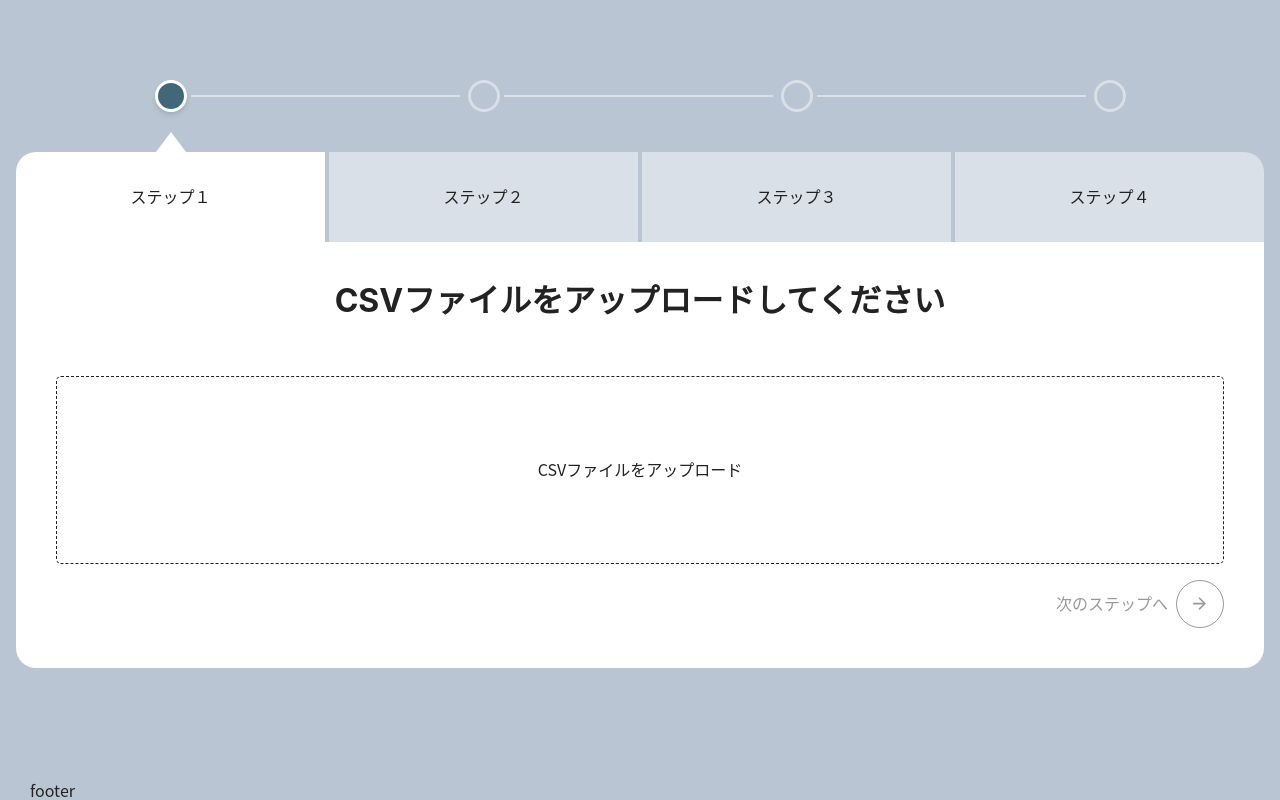
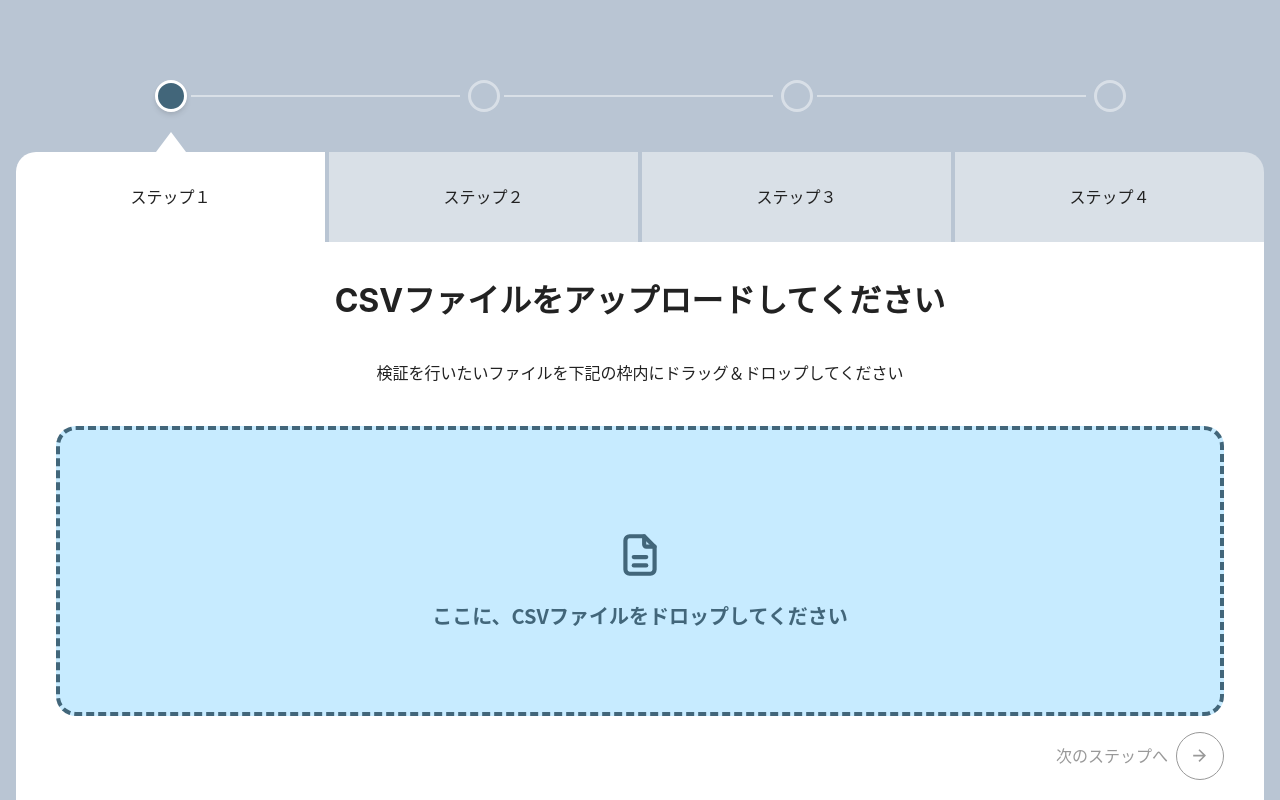
Before and after one commit to codeforjapan/OpenDataTools, a React (Create React App) app in the folder webclient/: page /upload-file in a window 1280 px wide. Shown: the top 800 px of the page. Built offline with nearby package versions, Linux system fonts and the light colour scheme.

Commit message:
CSVインポート画面のスタイリング

```diff
--- a/webclient/package.json
+++ b/webclient/package.json
@@ -21,6 +21,7 @@
     "papaparse": "^5.3.2",
     "react": "^18.2.0",
     "react-dom": "^18.2.0",
+    "react-dropzone": "^14.2.2",
     "react-error-boundary": "^3.1.4",
     "react-helmet-async": "^1.3.0",
     "react-icons": "^4.4.0",
--- a/webclient/src/features/upload/routes/FileUpload.tsx
+++ b/webclient/src/features/upload/routes/FileUpload.tsx
@@ -1,15 +1,49 @@
-import { Avatar, Box, Flex, Input } from '@chakra-ui/react';
-import { ChangeEvent, FC, useState } from 'react';
+import { Avatar, Box, Center, cssVar, Flex, Input, InputGroup } from '@chakra-ui/react';
+import { ChangeEvent, FC, useCallback, useState } from 'react';
 import { StepLayout } from '../../../components/Layout';
 import { OstNavLink } from '../../../components/Elements/OstLink';
 import { ArrowForwardIcon } from '@chakra-ui/icons';
 import parser, { ParseResult } from 'papaparse';
 import { utilCharEncoding } from 'opendatatool-datamanager';
 import { useImportDataset } from '../../../hooks/useDataset';
+import { TbFileDescription } from 'react-icons/tb';
+import { useDropzone } from 'react-dropzone';
 
 export const FileUpload: FC = () => {
   const [datasetUid, setDatasetUid] = useState<string>();
+  const [csvName, setCsvName] = useState<string>();
+
   const importRowData = useImportDataset();
+
+  const onDrop = useCallback((csvFile: any) => {
+    csvFile.forEach((file: any) => {
+      try {
+        const reader = new FileReader();
+
+        reader.onload = () => {
+          const rowData: any = reader.result;
+          const charCodeConvertedData = utilCharEncoding.toString(rowData);
+          const rowDataObject: ParseResult<any> = parser.parse(charCodeConvertedData, {
+            header: true,
+          });
+          const rowHeaders = rowDataObject.meta.fields;
+          if (!rowHeaders) return;
+          const importedDatasetUid = importRowData({
+            datasetName: file.name,
+            headers: rowHeaders,
+            rowDatas: rowDataObject.data,
+          });
+          setDatasetUid(importedDatasetUid);
+          setCsvName(file.name);
+        };
+        reader.readAsArrayBuffer(file);
+      } catch (error) {
+        return;
+      }
+    });
+  }, []);
+
+  const { getRootProps, getInputProps } = useDropzone({ accept: { 'text/csv': ['.csv'] }, onDrop });
 
   const readInputFile = (e: ChangeEvent<HTMLInputElement>) => {
     if (!e.target.files) return;
@@ -31,6 +65,7 @@ export const FileUpload: FC = () => {
           rowDatas: rowDataObject.data,
         });
         setDatasetUid(importedDatasetUid);
+        setCsvName(csv.name);
       } catch (error) {
         return;
       }
@@ -40,20 +75,83 @@ export const FileUpload: FC = () => {
   };
 
   return (
-    <StepLayout pageTitle="CSVアップロード" headingText={`CSVファイルをアップロードしてください`}>
+    <StepLayout
+      pageTitle={'CSVアップロード'}
+      headingText={
+        !datasetUid
+          ? `CSVファイルをアップロードしてください`
+          : '以下のCSVファイルがアップロードされました'
+      }
+    >
+      {!datasetUid && (
+        <Center>検証を行いたいファイルを下記の枠内にドラッグ＆ドロップしてください</Center>
+      )}
+      {!datasetUid ? (
+        <div {...getRootProps()}>
           <Box
             p={20}
-        mt={4}
-        border="dashed 1px"
-        borderRadius={5}
+            mt={10}
+            border="4px dashed"
+            borderColor="icon.active"
+            borderRadius={20}
+            bg="information.bg.active"
             textAlign="center"
             as="label"
             display="block"
             cursor="pointer"
+            fontSize="xl"
+            fontWeight="bold"
+            color="icon.active"
           >
-        CSVファイルをアップロード
-        <Input type="file" display="none" accept="text/csv" onChange={(e) => readInputFile(e)} />
+            <Center py={5}>
+              <TbFileDescription size={50} />
+            </Center>
+            ここに、CSVファイルをドロップしてください
+            <InputGroup>
+              <input {...getInputProps()} />
+              <Input
+                type="file"
+                display="none"
+                accept="text/csv"
+                onChange={(e) => readInputFile(e)}
+              />
+            </InputGroup>
           </Box>
+        </div>
+      ) : (
+        <Box
+          p={20}
+          mt={4}
+          borderRadius={20}
+          bg="information.bg.disabled"
+          textAlign="center"
+          as="label"
+          display="block"
+          cursor="pointer"
+          fontSize="xl"
+          fontWeight="bold"
+          color="icon.active"
+        >
+          <Center py={5}>
+            <TbFileDescription size={50} />
+          </Center>
+          {csvName}
+        </Box>
+      )}
+      {datasetUid && (
+        <Flex mt={5} justifyContent="flex-end">
+          <Box
+            bg="information.bg.active"
+            px={10}
+            py={2}
+            borderRadius={20}
+            display="inline-block"
+            justifyContent="right"
+          >
+            次のステップに進むと検証前に必要な自動変換がはじまります
+          </Box>
+        </Flex>
+      )}
       <Flex mt={4} justifyContent="flex-end">
         <OstNavLink
           to={`/${datasetUid}/auto-convert`}
--- a/webclient/src/theme/foundations/colors.ts
+++ b/webclient/src/theme/foundations/colors.ts
@@ -28,6 +28,13 @@ const colors = {
   inputAreaBorder: {
     active: '#CCC',
   },
+  information: {
+    bg: {
+      alert: '#FFDE6A',
+      active: 'rgba(115, 205, 255, 0.4)',
+      disabled: 'rgba(204, 204, 204, 0.4)',
+    },
+  },
 };
 
 export default colors;
```
Also changed, not shown: 1 other file (tests, documents, lock files or other folders). Lines whose indentation alone changed are shown as unchanged.
